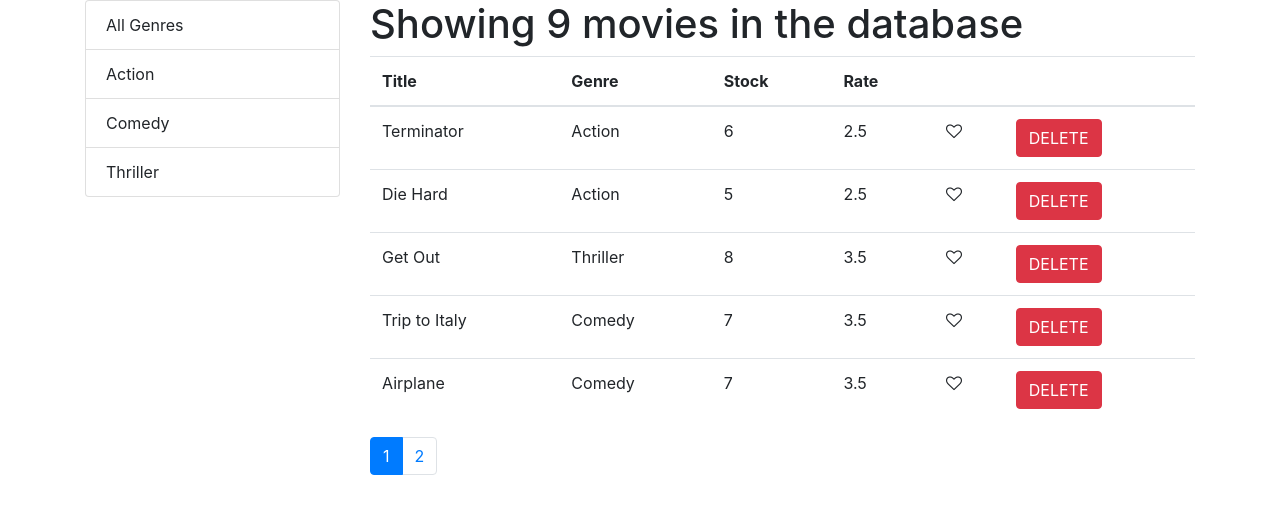
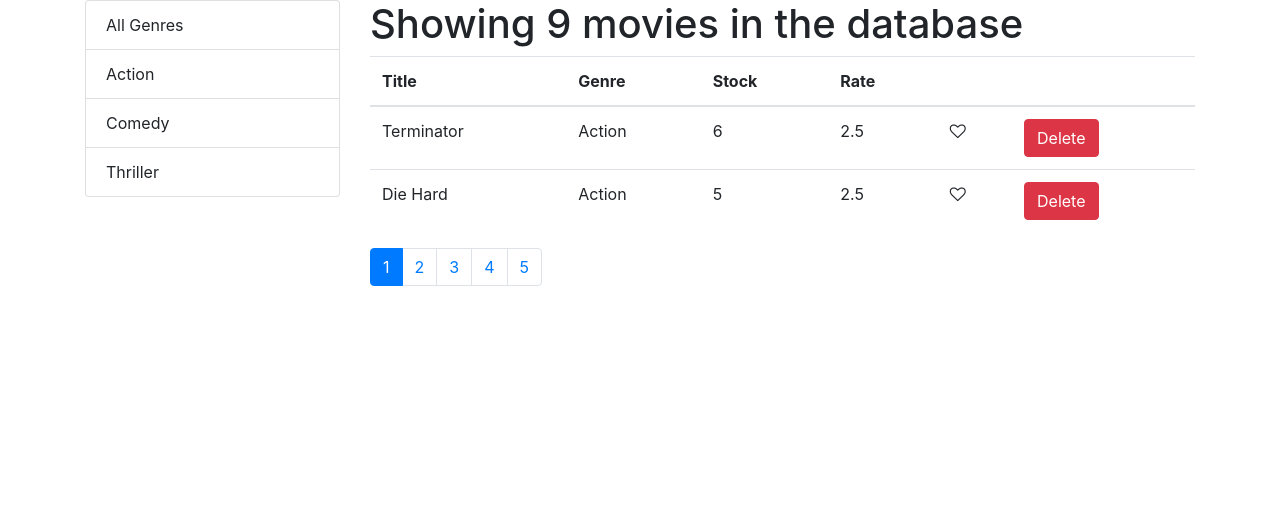
Before and after one commit to Daqianer/Exercise, a React (Create React App) app: page / in a window 1280 px wide. Shown: the top 514 px of the page. Built offline with nearby package versions, Linux system fonts and the light colour scheme.

Commit message:
P77-moviesTable封装

```diff
--- a/src/components/heart.jsx
+++ b/src/components/heart.jsx
@@ -8,7 +8,7 @@ const Heart = (props) => {
       className={classes}
       style={{ cursor: "pointer" }}
       aria-hidden="true"
-      onClick={props.onLike}
+      onClick={() => props.onLike(props.movie)}
     ></i>
   );
 };
--- a/src/components/movies.jsx
+++ b/src/components/movies.jsx
@@ -1,16 +1,17 @@
 import React, { Component } from "react";
 import { getMovies } from "../services/fakeMovieService";
 import { getGenres } from "../services/fakeGenreService";
-import Heart from "./heart";
+
 import Pagination from "./pagination";
+import List from "./list";
+import MoviesTable from "./moviesTable";
 import { paginate } from "../utils/paginate";
-import List from "./list";
 
 class Movies extends Component {
   state = {
     movies: [],
     genres: [],
-    pageSize: 5,
+    pageSize: 2,
     currentPage: 1,
   };
 
@@ -20,15 +21,15 @@ class Movies extends Component {
   }
 
   handleDeleteMovies = (movieId) => {
-    // console.log(movieId);
+    // console.log();
     // deleteMovie(movieId);
     // this.setState({ movies: getMovies() });
     const movies = this.state.movies.filter((m) => m._id !== movieId);
-    this.setState({ movies: movies });
+    this.setState({ movies });
   };
 
   handleLikeMovies = (movie) => {
-    console.log(movie);
+    // console.log(movie);
     const movies = [...this.state.movies];
     const index = movies.indexOf(movie);
     movies[index] = { ...movie };
@@ -36,11 +37,12 @@ class Movies extends Component {
     this.setState({ movies });
   };
   handlePageChange = (page) => {
-    console.log(page);
+    // console.log(page);
     this.setState({ currentPage: page });
   };
+
   handleGenreSelect = (item) => {
-    console.log(item);
+    // console.log(item);
     this.setState({ selectedGenre: item, currentPage: 1 });
   };
 
@@ -75,46 +77,13 @@ class Movies extends Component {
           </div>
           <div className="col">
             <h1>Showing {count} movies in the database</h1>
-            {movies.length !== 0 && (
-              <table className="table">
-                <thead>
-                  <tr>
-                    <th>Title</th>
-                    <th>Genre</th>
-                    <th>Stock</th>
-                    <th>Rate</th>
-                    <th></th>
-                    <th></th>
-                  </tr>
-                </thead>
-                <tbody>
-                  {movies.map((item) => {
-                    return (
-                      <tr key={item._id}>
-                        <td>{item.title}</td>
-                        <td>{item.genre.name}</td>
-                        <td>{item.numberInStock}</td>
-                        <td>{item.dailyRentalRate}</td>
-                        <td>
-                          <Heart
-                            movie={item}
-                            onLike={() => this.handleLikeMovies(item)}
-                          />
-                        </td>
-                        <td>
-                          <button
-                            onClick={() => this.handleDeleteMovies(item._id)}
-                            className="btn btn-danger"
-                          >
-                            DELETE
-                          </button>
-                        </td>
-                      </tr>
-                    );
-                  })}
-                </tbody>
-              </table>
-            )}
+            <MoviesTable
+              movies={movies}
+              onLike={this.handleLikeMovies}
+              onDelete={this.handleDeleteMovies}
+              currentPage={currentPage}
+              onChangePage={this.handlePageChange}
+            />
             <Pagination
               itemsCount={count}
               pageSize={pageSize}
--- /dev/null
+++ b/src/components/moviesTable.jsx
@@ -0,0 +1,54 @@
+import React, { Component } from "react";
+import Heart from "./heart";
+class moviesTable extends Component {
+  componentDidUpdate(prevProps, prevState, snapshot) {
+    // console.log(prevProps, this.props);
+    // console.log(prevState, this.state);
+    if (!this.props.movies.length) {
+      //判断当前页数目是否为0，为0则前往上一页
+      this.props.onChangePage(this.props.currentPage - 1);
+    }
+  }
+  render() {
+    const { movies, onLike, onDelete } = this.props;
+    return (
+      <table className="table">
+        <thead>
+          <tr>
+            <th>Title</th>
+            <th>Genre</th>
+            <th>Stock</th>
+            <th>Rate</th>
+            <th></th>
+            <th></th>
+          </tr>
+        </thead>
+        <tbody>
+          {movies.map((item) => {
+            return (
+              <tr key={item._id}>
+                <td>{item.title}</td>
+                <td>{item.genre.name}</td>
+                <td>{item.numberInStock}</td>
+                <td>{item.dailyRentalRate}</td>
+                <td>
+                  <Heart movie={item} onLike={onLike} />
+                </td>
+                <td>
+                  <button
+                    onClick={() => onDelete(item._id)}
+                    className="btn btn-danger"
+                  >
+                    Delete
+                  </button>
+                </td>
+              </tr>
+            );
+          })}
+        </tbody>
+      </table>
+    );
+  }
+}
+
+export default moviesTable;
--- a/src/components/pagination.jsx
+++ b/src/components/pagination.jsx
@@ -3,10 +3,12 @@ import _ from "lodash";
 import PropTypes from "prop-types"; //React类型检查库
 
 const Pagination = (props) => {
-  // console.log(props);
   const { itemsCount, pageSize, currentPage, onChangePage } = props;
+
   const pagesCount = Math.ceil(itemsCount / pageSize);
+
   if (pagesCount === 1) return null;
+
   const pages = _.range(1, pagesCount + 1);
 
   return (
```
Also changed, not shown: 1 other file (tests, documents, lock files or other folders).
